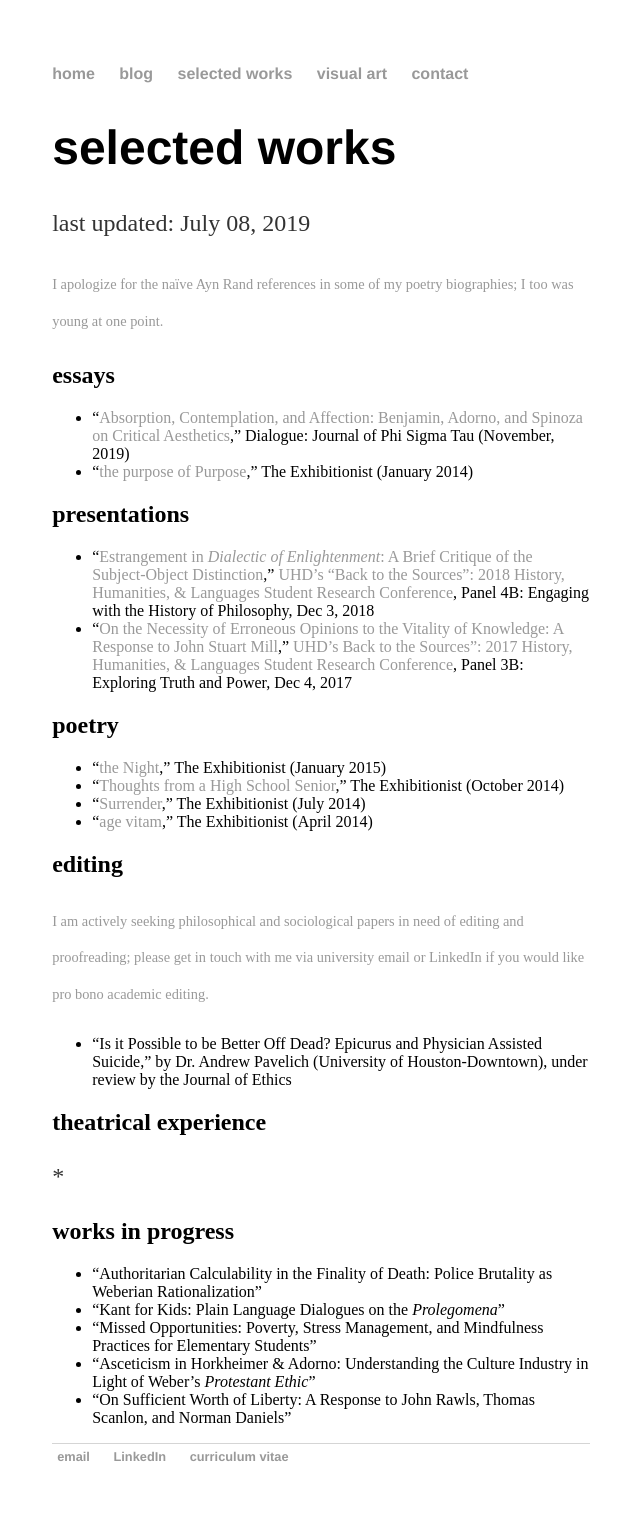
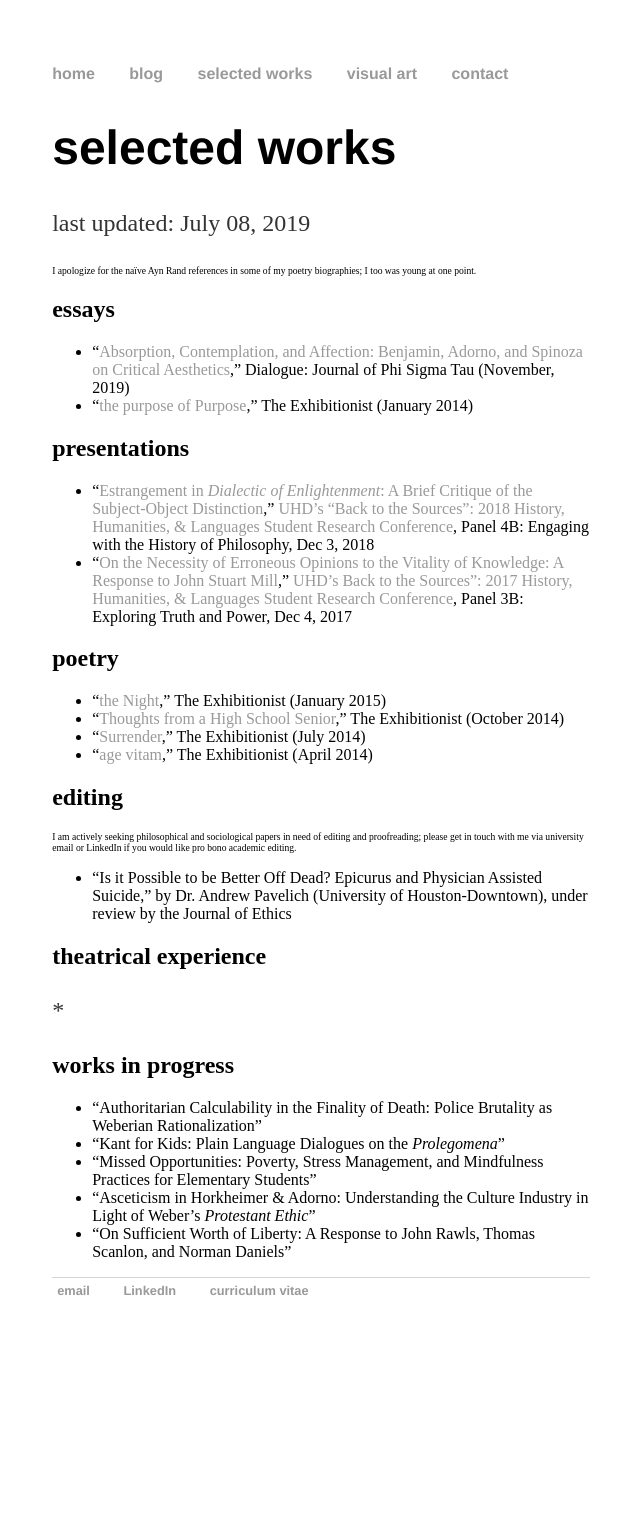
Before and after one commit to HillJustin/HillJustin.github.io, a Jekyll site: the page built from selected-works/index.md, in a window 1280 px wide. Shown: the whole page, without its empty margins (319-959 px from the left). Built offline with Jekyll 4.4.1, drawn with Linux system fonts in a browser that asks for light colours; after the commit the page ends 1363 px from its top, so only the background shows below that.

Commit message:
created div.text

```diff
--- a/assets/css/main.css
+++ b/assets/css/main.css
@@ -17,7 +17,7 @@ footer ul {
 }
 nav ul li, footer ul li {
     display: inline;
-    margin-right: 20px;
+    margin-right: 30px;
 }
 a {
     text-decoration: none;
@@ -62,3 +62,6 @@ div.image {
     width: 60%;
     margin: auto;
 }
+div.text {
+    font-size: 0.6em;
+}
--- a/selected-works/index.md
+++ b/selected-works/index.md
@@ -7,7 +7,7 @@ title: "selected works"
 
 last updated: July 08, 2019
 
-<a style="font-size: 0.6em">I apologize for the naïve Ayn Rand references in some of my poetry biographies; I too was young at one point.</a>
+<div class="text">I apologize for the naïve Ayn Rand references in some of my poetry biographies; I too was young at one point.</div>
 
 
 ## essays
@@ -32,7 +32,7 @@ last updated: July 08, 2019
 
 ## editing
 
-<a style="font-size: 0.6em">I am actively seeking philosophical and sociological papers in need of editing and proofreading; please get in touch with me via university email or LinkedIn if you would like pro bono academic editing.</a>
+<div class="text">I am actively seeking philosophical and sociological papers in need of editing and proofreading; please get in touch with me via university email or LinkedIn if you would like pro bono academic editing.</div>
 
 * "Is it Possible to be Better Off Dead? Epicurus and Physician Assisted Suicide," by Dr. Andrew Pavelich (University of Houston-Downtown), under review by the Journal of Ethics
 
```
